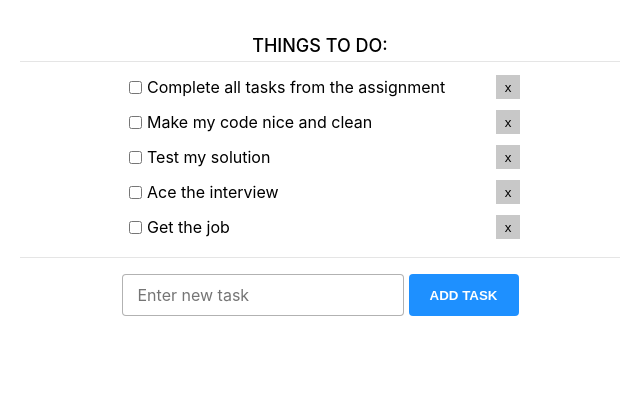
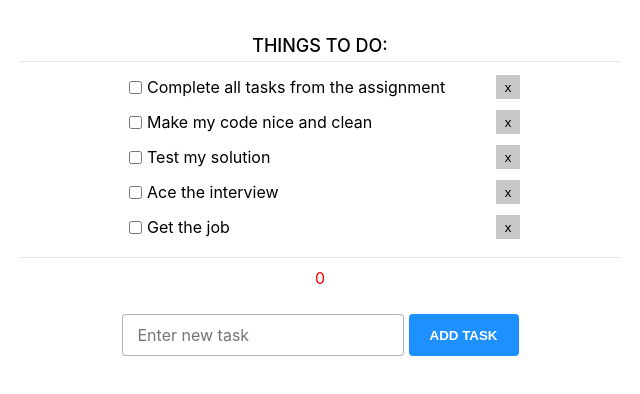
Before and after one commit to MarekPetr/xdent, a Vue app: page / in a window 1280 px wide. Shown: the top 394 px of the page, without its empty margins (320-960 px from the left). Built offline with nearby package versions, Linux system fonts and the light colour scheme.

Commit message:
feat: add todo results

```diff
--- a/src/app.vue
+++ b/src/app.vue
@@ -1,6 +1,7 @@
 <template>
     <div class="root">
         <TodoList :todos="todos" @todos-changed="handleTodosChanged" />
+        <TodoResults :count="todosDone"/>
         <TodoForm :todos="todos" @todos-changed="handleTodosChanged" />
     </div>
 </template>
@@ -10,6 +11,7 @@ import TodoForm from "./components/todo-form.vue";
 import { defineComponent, ref } from "vue";
 import TodoList from "./components/todo-list.vue";
 import { todosList } from "./todo-data";
+import TodoResults from "./components/todo-results.vue";
 
 export default defineComponent({
     name: "App",
@@ -17,17 +19,21 @@ export default defineComponent({
     components: {
         TodoList,
         TodoForm,
+        TodoResults,
     },
 
     setup() {
         const todos = ref(todosList);
+        const todosDone = ref(0);
 
         const handleTodosChanged = (newTodos) => {
+            todosDone.value = newTodos.filter(todo => todo.checked).length;
             todos.value = newTodos;
         };
 
         return {
             todos,
+            todosDone,
             handleTodosChanged,
         };
     },
--- a/src/components/todo-list.vue
+++ b/src/components/todo-list.vue
@@ -17,7 +17,6 @@
 </template>
 
 <script>
-/* eslint-disable no-unused-vars */
 import { defineComponent } from "vue";
 import TodoCheckbox from "./todo-checkbox.vue";
 
--- /dev/null
+++ b/src/components/todo-results.vue
@@ -0,0 +1,30 @@
+<template>
+    <div
+        class="todo-results"
+        :class="{'red-text': !this.count, 'green-text': this.count}">
+        {{ count }}
+    </div>
+</template>
+<script>
+import { defineComponent } from "vue";
+
+export default defineComponent({
+    name: "TodoResults",
+
+    props: ["count"],
+});
+</script>
+<style>
+.todo-results {
+    text-align: center;
+    padding: 10px 0;
+}
+
+.red-text {
+    color: red;
+}
+
+.green-text {
+    color: green;
+}
+</style>
```
